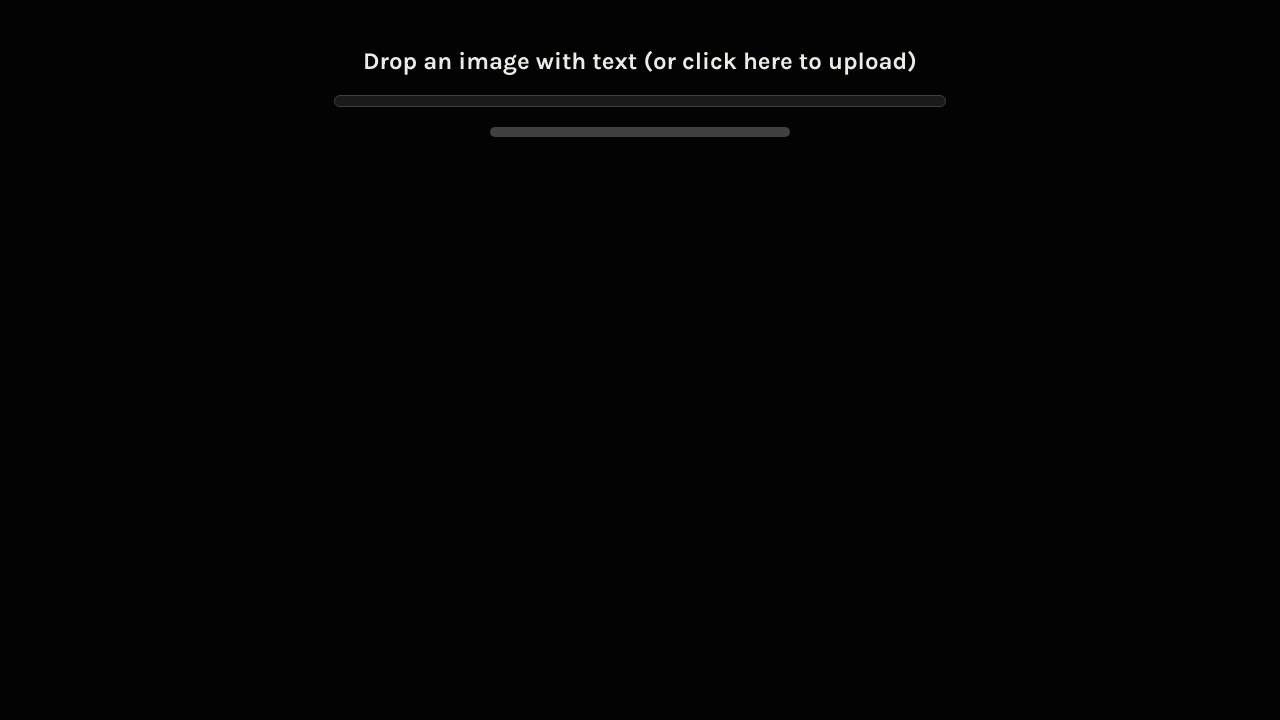
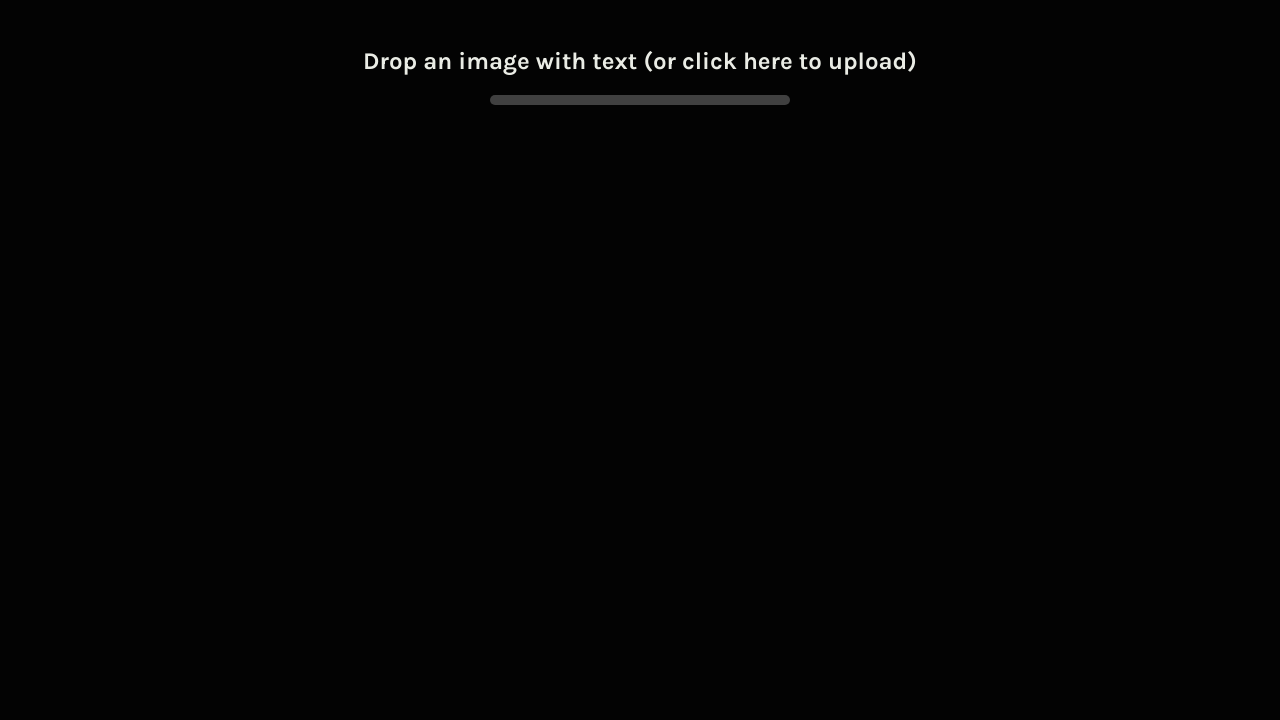
Before and after one commit to claby2/everything-colors, a plain HTML site: page ocr/index.html in a window 1280 px wide. Shown: the part 80-800 px from the top of the page. Drawn offline with Linux system fonts and the light colour scheme.

Commit message:
removed post class for ocr image preview

```diff
--- a/ocr/index.html
+++ b/ocr/index.html
@@ -33,7 +33,7 @@
             <h2 id = "dropText">Drop an image with text (or click here to upload)</h2>
         </div>
 
-        <div class = "post" id = "imagePreview"></div>
+        <div id = "imagePreview"></div>
         <div id = "progressBar-max"><div id = "progressBar"></div></div>
         <div id = "output-text"></div>
     </section>
```
